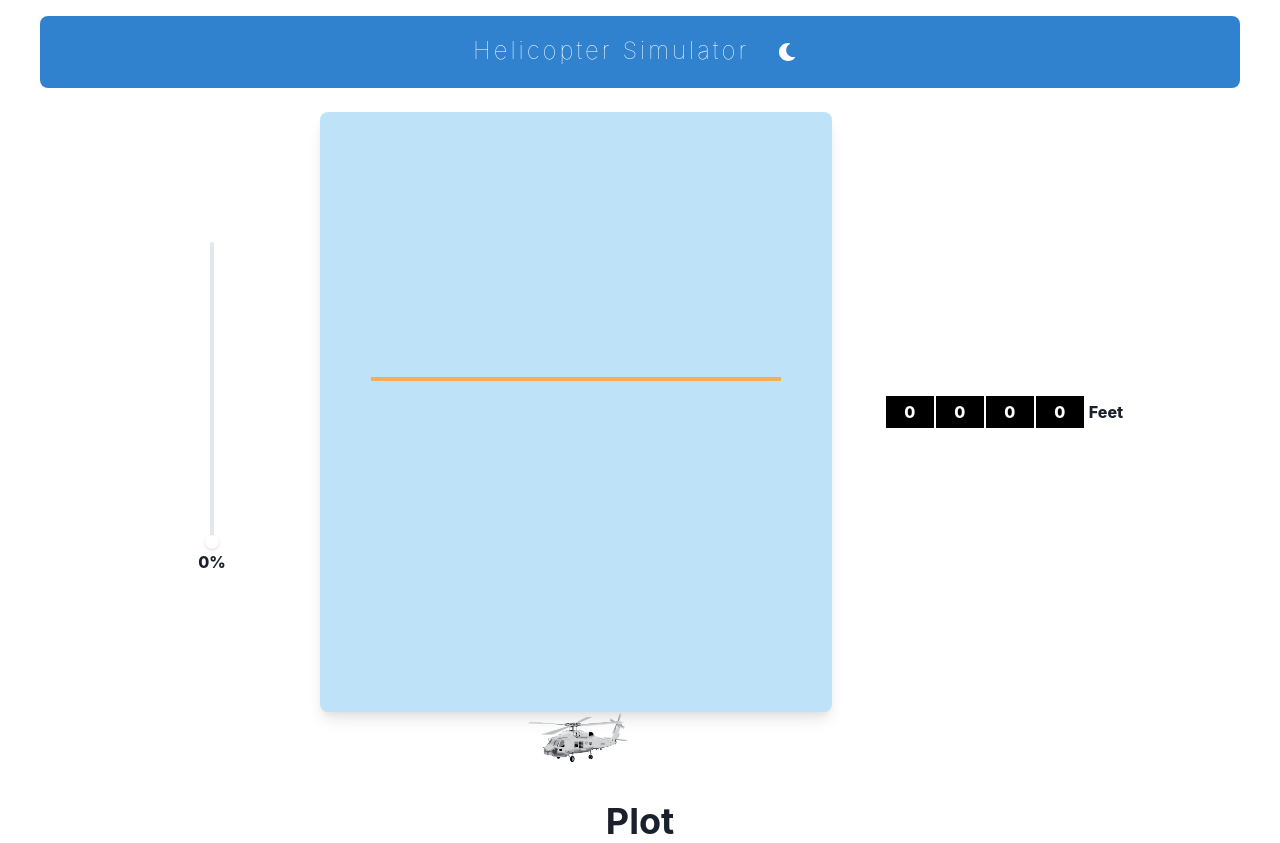
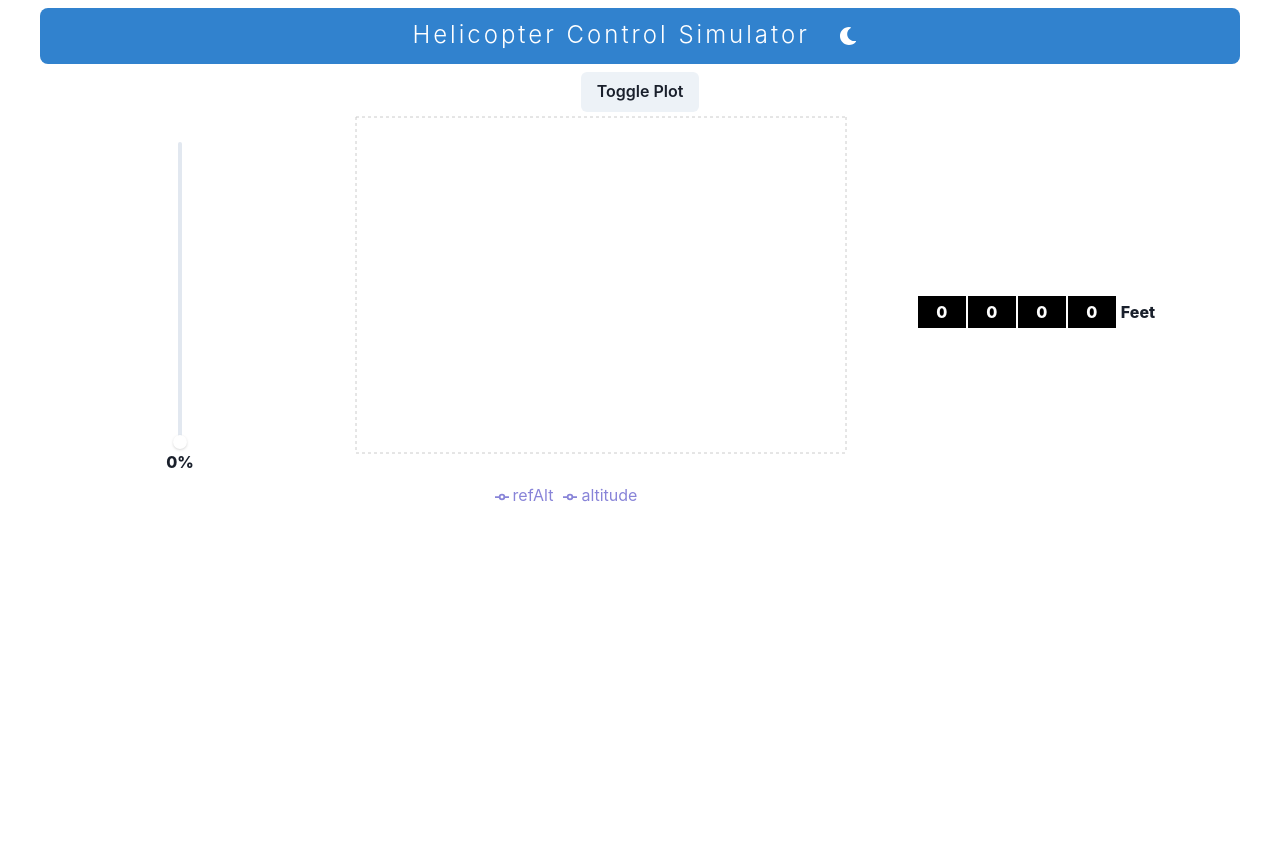
Before and after one commit to ender18g/helo-react, a React (Create React App) app: page / in a window 1280 px wide. After the commit the page ends 800 px from the top, so only its background shows below. Built offline with nearby package versions, Linux system fonts and the light colour scheme.

Commit message:
rough chart

```diff
--- a/package.json
+++ b/package.json
@@ -14,6 +14,7 @@
     "react-dom": "^18.2.0",
     "react-icons": "^3.11.0",
     "react-scripts": "5.0.1",
+    "recharts": "^2.7.2",
     "web-vitals": "^2.1.4"
   },
   "scripts": {
--- a/src/App.js
+++ b/src/App.js
@@ -1,5 +1,5 @@
 import React, { useEffect, useRef, useState } from 'react';
-import { ChakraProvider, Box, Text, theme, Flex } from '@chakra-ui/react';
+import { ChakraProvider, Box, Text, theme, Flex, Button } from '@chakra-ui/react';
 import { ColorModeSwitcher } from './ColorModeSwitcher';
 import FlightBox from './flightBox';
 import ThrottleBox from './throttleBox';
@@ -10,15 +10,18 @@ function App() {
 	const ceiling = 5000; // ceiling in feet
 
 	const [ data, setData ] = useState({
-		alt: 0.1, // 0-1
+		alt: 0, // 0-1
 		throttle: 0, // 0-100
 		alt_d: 0,
 		alt_dd: 0,
 		refAlt: 3000 / ceiling
 	});
+	const [ showPlot, setShowPlot ] = useState(true);
+
 	const requestRef = useRef();
 	const prevTime = useRef();
 	const throttleRef = useRef(0);
+	const plotData = useRef([]);
 
 	const animate = (time) => {
 		let delta_t;
@@ -28,9 +31,7 @@ function App() {
 		} else {
 			delta_t = 0;
 		}
-
-		delta_t = 0.016;
-
+		// log delta_t if it's too big
 		if (delta_t > 0.02) console.log(delta_t);
 
 		// update previous time
@@ -61,9 +62,17 @@ function App() {
 				alt = 0;
 				if (alt_d < 0) alt_d = 0;
 			}
-
-			//console.log(alt, alt_d, alt_dd);
-			//console.log(delta_t);
+			// if in the air, save data for plotting
+			if (alt > 0)
+				plotData.current.push({
+					alt,
+					altitude: alt * ceiling,
+					refAlt: data.refAlt * ceiling,
+					throttle: throttleRef.current,
+					time: time / 1000
+				});
+			// log the size of the plot data
+			console.log(plotData.current.length);
 
 			return { ...data, alt, alt_d, alt_dd, throttle: throttleRef.current };
 		});
@@ -81,19 +90,28 @@ function App() {
 			{/* Title Box */}
 			<Box
 				color={'white'}
-				fontWeight={100}
+				fontWeight={300}
 				letterSpacing={3}
 				bg={'blue.500'}
 				mx={10}
-				my={4}
+				my={2}
 				borderRadius={'lg'}
-				p={4}
+				p={2}
 				textAlign={'center'}
 			>
-				<Text fontSize="2xl">
-					Helicopter Simulator <ColorModeSwitcher />
+				<Text fontSize="2xl" textShadow={'lg'}>
+					Helicopter Control Simulator <ColorModeSwitcher />
 				</Text>
 			</Box>
+			<Flex w="100%" h="100%" justifyContent={'center'} alignItems={'center'}>
+				<Button
+					onClick={() => {
+						setShowPlot(!showPlot);
+					}}
+				>
+					Toggle Plot
+				</Button>
+			</Flex>
 			{/* 3 panel with throttle, helo and alt info */}
 			<Flex w="100%" h="100%" justifyContent={'center'} alignItems={'center'}>
 				<ThrottleBox
@@ -103,13 +121,14 @@ function App() {
 						throttleRef.current = throttle;
 					}}
 				/>
-				<FlightBox alt={data.alt} height={600} refAlt={data.refAlt} />
+				{showPlot ? (
+					<PlotBox data={plotData.current} />
+				) : (
+					<FlightBox alt={data.alt} height={600} refAlt={data.refAlt} />
+				)}
 				<HudBox alt={data.alt * ceiling} />
 			</Flex>
 			{/* This is the second row of panels */}
-			<Flex mt={20} justifyContent={'center'} alignItems={'center'}>
-				<PlotBox />
-			</Flex>
 		</ChakraProvider>
 	);
 }
--- a/src/plotBox.js
+++ b/src/plotBox.js
@@ -1,13 +1,43 @@
 import React from 'react';
-import { Flex, Heading } from '@chakra-ui/react';
+import { PureComponent } from 'react';
+import { Flex, Heading, Text } from '@chakra-ui/react';
+import {
+	LineChart,
+	Line,
+	XAxis,
+	YAxis,
+	CartesianGrid,
+	Tooltip,
+	Legend,
+	ResponsiveContainer,
+	ReferenceLine
+} from 'recharts';
 
-function PlotBox(props) {
+export default function PlotBox(props) {
 	const { data } = props;
+	//log keys
+
 	return (
 		<Flex>
-			<Heading>Plot</Heading>
+			<LineChart
+				width={600}
+				height={400}
+				data={data}
+				margin={{
+					top: 5,
+					right: 30,
+					left: 20,
+					bottom: 5
+				}}
+			>
+				<CartesianGrid strokeDasharray="3 3" />
+				<XAxis dataKey="time" interval={'preserveStartEnd'} />
+				<YAxis />
+
+				<Legend />
+				<Line connectNulls type="montone" dataKey="refAlt" stroke="#8884d8" dot={false} />
+				<Line connectNulls type="montone" dataKey="altitude" stroke="#8884d8" dot={false} />
+			</LineChart>
 		</Flex>
 	);
 }
-
-export default PlotBox;
```
Also changed, not shown: 1 other file (tests, documents, lock files or other folders).
